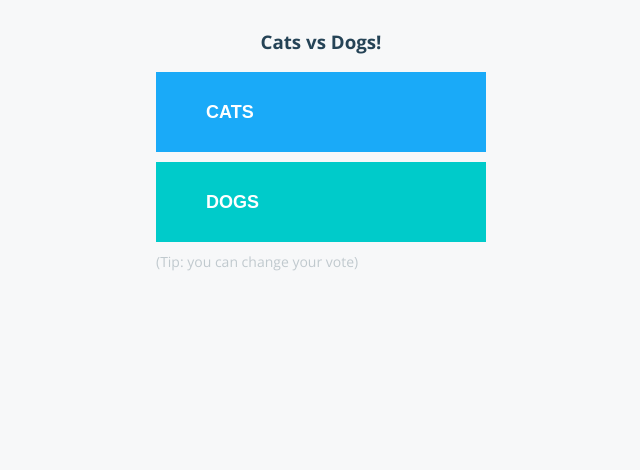
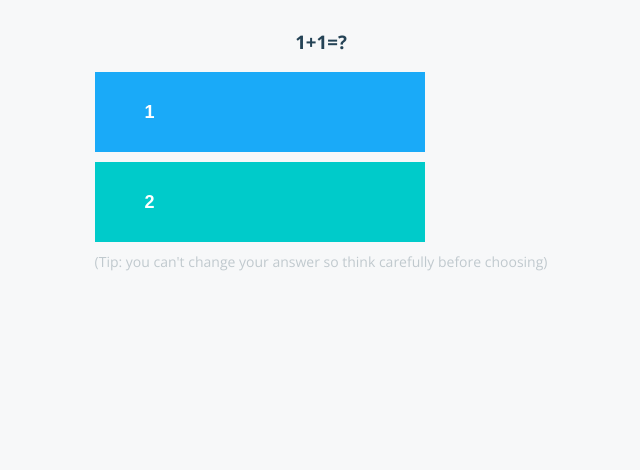
Before and after one commit to benidobre/Docker-Project, a Flask app: page / in a window 1280 px wide. Shown: the top 470 px of the page, without its empty margins (319-959 px from the left). Run offline with Flask 2, Linux system fonts and the light colour scheme; some libraries are stand-ins or nearby versions.

Commit message:
changed vote to quiz

```diff
--- a/vote/app.py
+++ b/vote/app.py
@@ -5,9 +5,11 @@ import socket
 import random
 import json
 
-option_a = os.getenv('OPTION_A', "Cats")
-option_b = os.getenv('OPTION_B', "Dogs")
+option_a = [os.getenv('OPTION_A', "1"),os.getenv('OPTION_A', "0"),os.getenv('OPTION_A', "0")]
+option_b = [os.getenv('OPTION_B', "2"),os.getenv('OPTION_B', "1"),os.getenv('OPTION_B', "e")]
+question = [os.getenv('QUESTION', "1+1=?"),os.getenv('QUESTION', "0^0=?"),os.getenv('QUESTION', "ln1=?")]
 hostname = socket.gethostname()
+index = 0
 
 app = Flask(__name__)
 
@@ -24,16 +26,21 @@ def hello():
 
     vote = None
 
+    global index
     if request.method == 'POST':
         redis = get_redis()
         vote = request.form['vote']
-        data = json.dumps({'voter_id': voter_id, 'vote': vote})
+        question_vote = str(index)+":"+vote
+        data = json.dumps({'voter_id': voter_id, 'vote': question_vote})
         redis.rpush('votes', data)
+        if index < 2:
+			index = index + 1
 
     resp = make_response(render_template(
         'index.html',
-        option_a=option_a,
-        option_b=option_b,
+        option_a=option_a[index],
+        option_b=option_b[index],
+		question=question[index],
         hostname=hostname,
         vote=vote,
     ))
--- a/vote/templates/index.html
+++ b/vote/templates/index.html
@@ -2,7 +2,7 @@
 <html>
   <head>
     <meta charset="utf-8">
-    <title>{{option_a}} vs {{option_b}}!</title>
+    <title>{{question}}</title>
     <base href="/index.html">
     <meta name = "viewport" content = "width=device-width, initial-scale = 1.0">
     <meta name="keywords" content="docker-compose, docker, stack">
@@ -13,13 +13,13 @@
   <body>
     <div id="content-container">
       <div id="content-container-center">
-        <h3>{{option_a}} vs {{option_b}}!</h3>
+        <h3>{{question}}</h3>
         <form id="choice" name='form' method="POST" action="/">
           <button id="a" type="submit" name="vote" class="a" value="a">{{option_a}}</button>
           <button id="b" type="submit" name="vote" class="b" value="b">{{option_b}}</button>
         </form>
         <div id="tip">
-          (Tip: you can change your vote)
+          (Tip: you can't change your answer so think carefully before choosing)
         </div>
         <div id="hostname">
           Processed by container ID {{hostname}}
@@ -33,7 +33,7 @@
     <script>
       var vote = "{{vote}}";
 
-      if(vote == "a"){
+      /*if(vote == "a"){
         $(".a").prop('disabled', true);
         $(".a").html('{{option_a}} <i class="fa fa-check-circle"></i>');
         $(".b").css('opacity','0.5');
@@ -43,6 +43,7 @@
         $(".b").html('{{option_b}} <i class="fa fa-check-circle"></i>');
         $(".a").css('opacity','0.5');
       }
+      */
     </script>
     {% endif %}
   </body>
```
